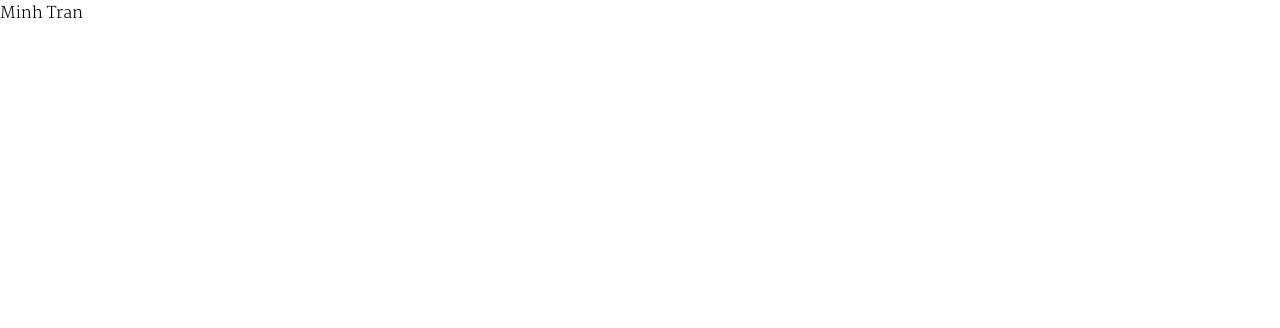
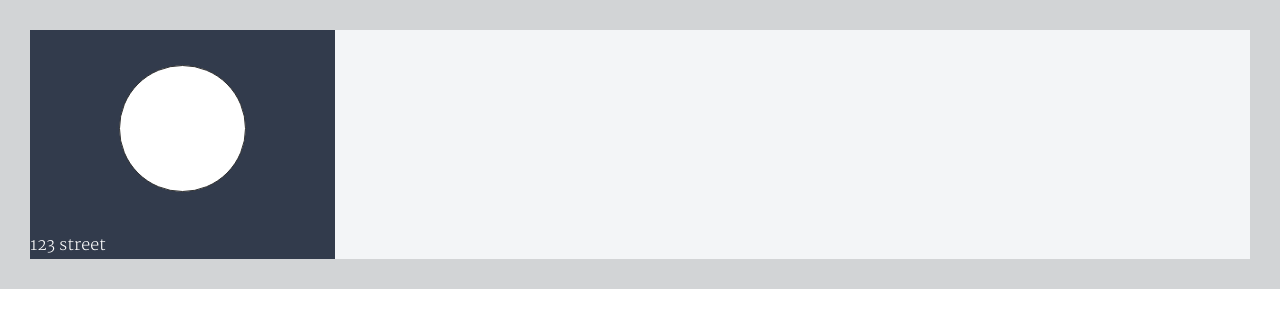
Before and after one commit to Minhtality/minhtality-v2, a React (Create React App) app in the folder client/: page / in a window 1280 px wide. Shown: the top 328 px of the page. Built offline with nearby package versions, Linux system fonts and the light colour scheme.

Commit message:
feat: WIP commit resume layout

```diff
--- a/client/src/components/LandingPage/_mocks.js
+++ b/client/src/components/LandingPage/_mocks.js
@@ -1,5 +1,81 @@
 export default {
     props: {
-        user: 'Minh Tran',
-    }
-};
+        personalInfo: {
+                avatar: 'https://images.unsplash.com/photo-1512070998831-e0895469d853?ixid=MXwxMjA3fDB8MHxwaG90by1wYWdlfHx8fGVufDB8fHw%3D&ixlib=rb-1.2.1&auto=format&fit=crop&w=1227&q=80',
+                firstName: 'Minh',
+                middleName: '',
+                lastName: 'Tran',
+                title: 'Web Developer',
+                address: '123 street ',
+                phone: '555-555-5555',
+                email: 'test@tester.com',
+                web: {
+                    personal: 'www.minhtality.com',
+                    linkedIn: '',
+                    github: ''
+                }
+            },
+            experience: [
+                {
+                    jobTitle: '',
+                    position: '',
+                    description: '',
+                    bulletPoints: [
+                        "Fix buggos",
+                        "Fix buggos",
+                        "Fix buggos"
+                    ]
+                },
+                {
+                    jobTitle: '',
+                    position: '',
+                    description: '',
+                    bulletPoints: [
+                        "Fix buggos",
+                        "Fix buggos",
+                        "Fix buggos"
+                    ]
+                }
+            ],
+            education: [
+                {
+                    major: '',
+                    university: '',
+                    location: '',
+                    duration: '',
+                },
+                {
+                    major: '',
+                    university: '',
+                    location: '',
+                    duration: '',
+                }
+            ],
+            skills: {
+                professional: [
+                    'Adobe',
+                    'React',
+                    'Javascript'
+                ],
+                technical: [
+                    'Adobe',
+                    'React',
+                    'Javascript'
+                ]
+            },
+            reference: [
+                {
+                    name: 'John Doe',
+                    company: 'Testing',
+                    phone: '444-444-4444',
+                    email: '123@test.com'
+                },
+                {
+                    name: 'John Doe2',
+                    company: 'Testing2',
+                    phone: '444-444-4442',
+                    email: '122@test.com'
+                },
+            ]
+        }
+    };
--- a/client/src/components/LandingPage/index.jsx
+++ b/client/src/components/LandingPage/index.jsx
@@ -1,13 +1,26 @@
-import React from 'react'
+import React from 'react';
+import Styled from './index.styled';
 
 const LandingPage = ({
-    user,
+    personalInfo = {},
+    experience = [],
+    education = [],
+    skills = {},
+    reference = []
 }) => {
     return (
-        <div>
-            {user}
-        </div>
+        <Styled.LandingPage>
+           <Styled.Left>
+               <Styled.AvatarContainer>
+
+               </Styled.AvatarContainer>
+               <Styled.Contact>
+                   <Styled.Address>{personalInfo.address}</Styled.Address>
+               </Styled.Contact>
+           </Styled.Left>
+           <Styled.Right></Styled.Right>
+        </Styled.LandingPage>
     )
-}
+};
 
 export default LandingPage;
--- a/client/src/components/LandingPage/index.styled.jsx
+++ b/client/src/components/LandingPage/index.styled.jsx
@@ -0,0 +1,39 @@
+import React from 'react';
+import styled from 'styled-components';
+
+export default {
+    LandingPage: styled.div`
+        position: relative;;
+        display: flex;
+        height: 100%;
+        width: calc(100% - 60px);
+        padding: 30px;
+        background-color: #d2d4d6;
+    `,
+    Left: styled.div`
+        width: 25%;
+        color: #FFF;
+        background-color: #323B4C;
+    `,
+    AvatarContainer: styled.div`
+        position: relative;
+        width: 125px;
+        height: 125px;
+        border: 1px solid #333;
+        background-color: #fff;
+        border-radius: 50%;
+        margin: 35px auto 40px;
+    `,
+    // Avatar: styled.img`
+    //     position: absolute;
+    //     top: 0;
+    //     left: 0;
+    //     width: 100%;
+    // `,
+    Contact: styled.div``,
+    Address: styled.div``,
+    Right: styled.div`
+        width: 75%;
+        background-color: #F3F5F7;
+    `,
+}
```
